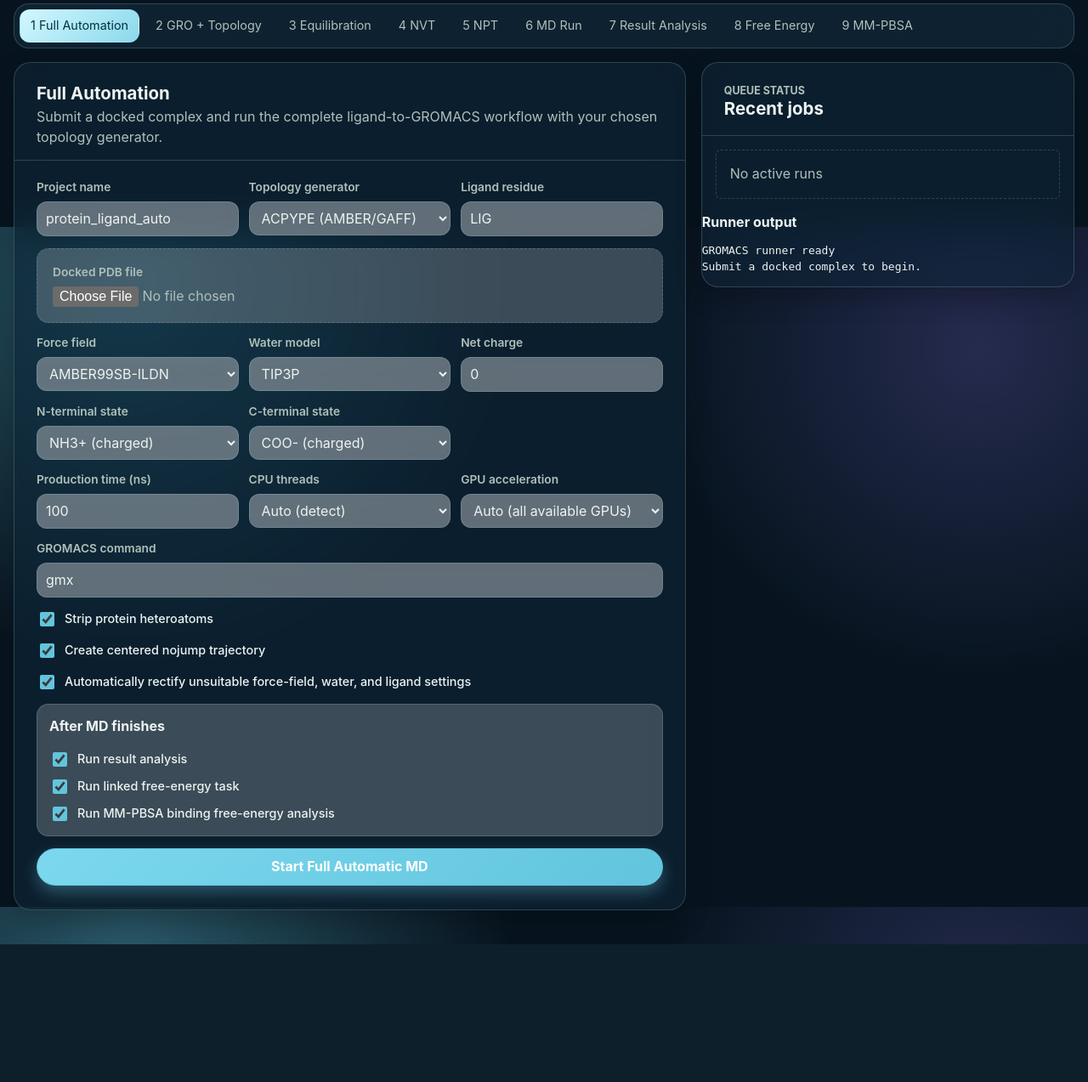
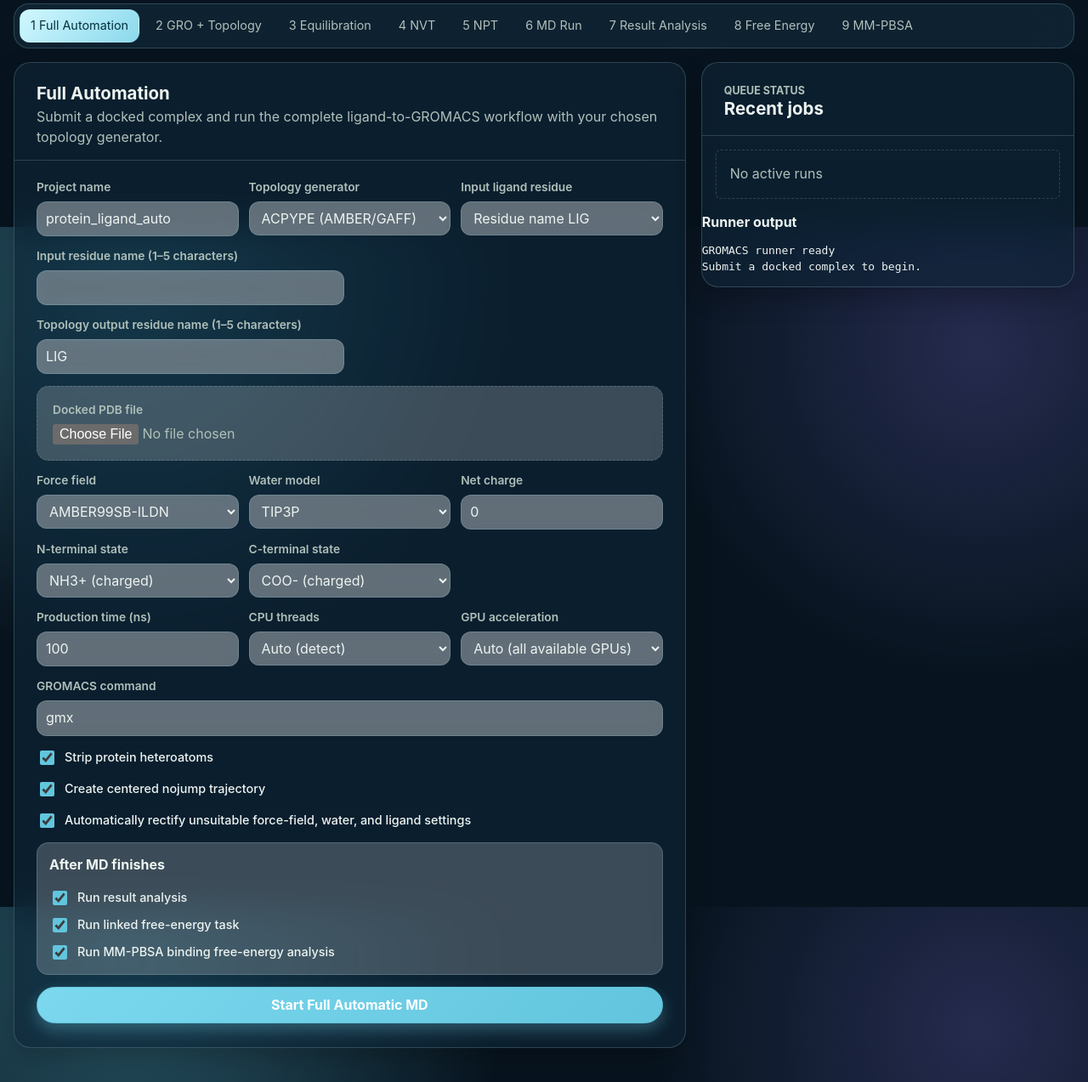
Before and after one commit to Sakthi88/AutoGMX, a Flask app: page / in a window 1280 px wide. Shown: the part 533-1806 px from the top of the page at 85% size. Before the commit the page ends 1644 px from the top, so only its background shows below. Run offline with Flask 3, Linux system fonts and the light colour scheme.

Commit message:
Add ligand residue options to full-auto form

```diff
--- a/md_ligand/webapp/templates/index.html
+++ b/md_ligand/webapp/templates/index.html
@@ -35,7 +35,20 @@
                 <option value="cgenff">CGenFF (CHARMM)</option>
               </select>
             </label>
-            <label><span>Ligand residue</span><input type="text" name="ligand_resname" value="LIG" maxlength="5" required></label>
+            <label>
+              <span>Input ligand residue</span>
+              <select name="ligand_resname_mode" id="ligand_resname_mode">
+                <option value="lig">Residue name LIG</option>
+                <option value="hetatm">Auto-detect ligand from HETATM</option>
+                <option value="manual">Enter residue name</option>
+              </select>
+            </label>
+          </div>
+          <div class="double" id="ligand_resname_manual_wrap" hidden>
+            <label><span>Input residue name (1–5 characters)</span><input type="text" name="ligand_resname_manual" id="ligand_resname_manual" maxlength="5" disabled></label>
+          </div>
+          <div class="double">
+            <label><span>Topology output residue name (1–5 characters)</span><input type="text" name="ligand_output_resname" value="LIG" maxlength="5" required></label>
           </div>
           <label class="file-drop file-drop-large"><span>Docked PDB file</span><input type="file" name="docking_file" accept=".pdb" required></label>
           <div class="triple">
@@ -343,6 +356,20 @@ Submit a docked complex to begin.{% endif %}</pre>
     syncCharmmTermini();
   }
 
+  const ligandResidueMode = document.querySelector("#ligand_resname_mode");
+  const manualResidueWrap = document.querySelector("#ligand_resname_manual_wrap");
+  const manualResidueInput = document.querySelector("#ligand_resname_manual");
+  if (ligandResidueMode && manualResidueWrap && manualResidueInput) {
+    const syncLigandResidueMode = () => {
+      const manual = ligandResidueMode.value === "manual";
+      manualResidueWrap.hidden = !manual;
+      manualResidueInput.disabled = !manual;
+      manualResidueInput.required = manual;
+    };
+    ligandResidueMode.addEventListener("change", syncLigandResidueMode);
+    syncLigandResidueMode();
+  }
+
   // Full-auto topology section visibility
   const methodSelect = document.querySelector("#ligand_prep_tool");
   if (methodSelect) {
```
